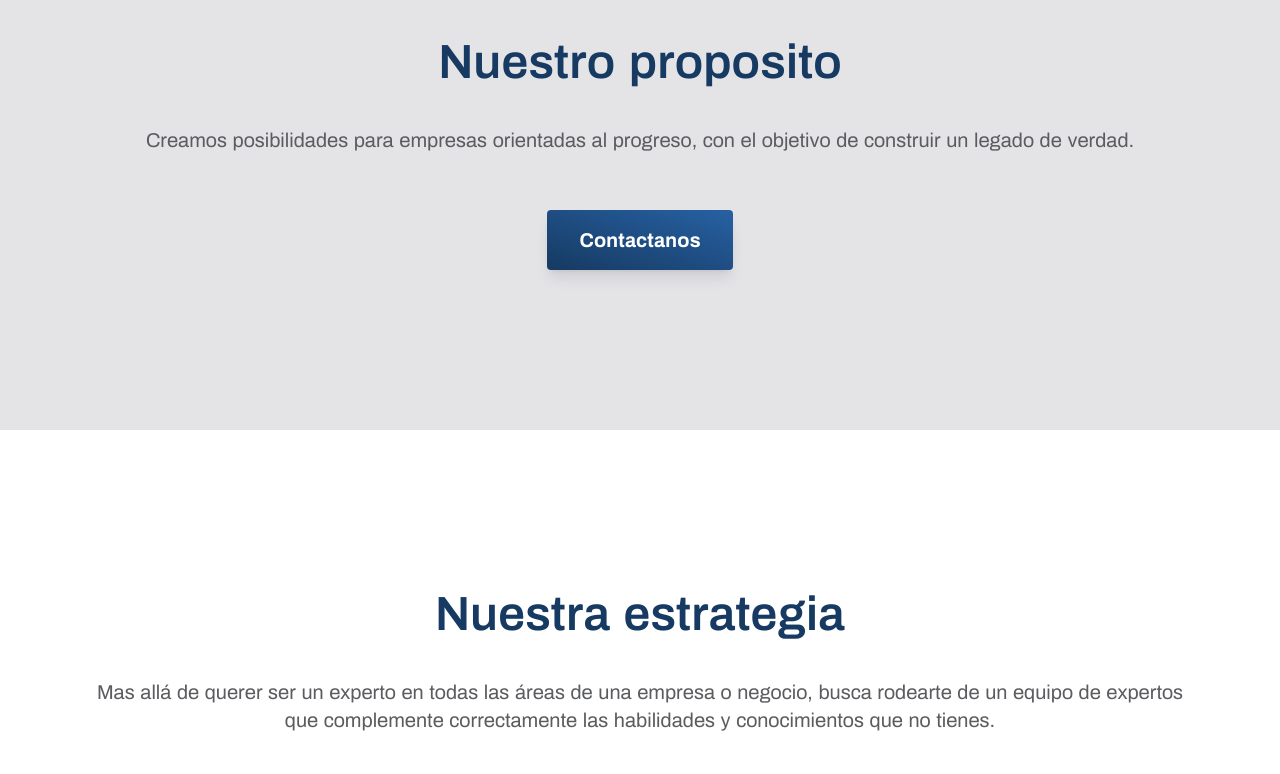
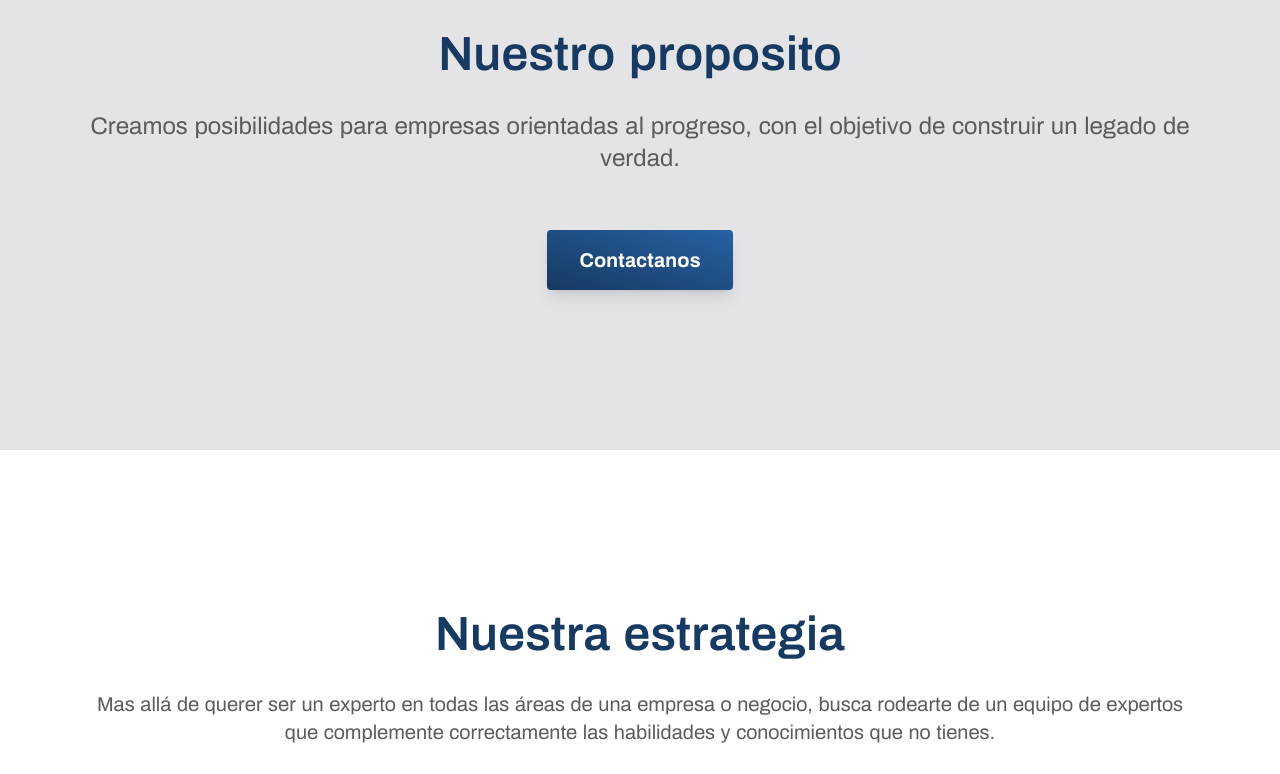
Before and after one commit to saufth/rehsok, a Next.js app: page / in a window 1280 px wide. Shown: the part 2466-3240 px from the top of the page. Built offline with nearby package versions, Linux system fonts and the light colour scheme.

Commit message:
SpaceTopXS on Spacing styles reduced

```diff
--- a/src/components/sections/PurposeSection.jsx
+++ b/src/components/sections/PurposeSection.jsx
@@ -31,7 +31,7 @@ const PurposeSection = () => {
           </Heading>
         </div>
 
-        <Paragraph center small space='top-xs'>
+        <Paragraph center space='top-xs'>
           Creamos posibilidades para empresas orientadas al progreso,
           con el objetivo de construir un legado de verdad.
         </Paragraph>
--- a/src/styles/data-display/Paragraph.module.css
+++ b/src/styles/data-display/Paragraph.module.css
@@ -7,7 +7,7 @@
 .textLargeStyle {
   @apply
     /* Typography */
-    text-xl md:text-2xl lg:text-3xl;
+    text-lg md:text-xl lg:text-2xl;
 }
 
 .textSmallStyle {
--- a/src/styles/spacing/Spacing.module.css
+++ b/src/styles/spacing/Spacing.module.css
@@ -1,7 +1,7 @@
 .spaceTopXS {
   @apply
     /* Spacing */
-    mt-6 md:mt-8 lg:mt-10;
+    mt-4 md:mt-6 lg:mt-8;
 }
 
 .spaceTopSM {
```
